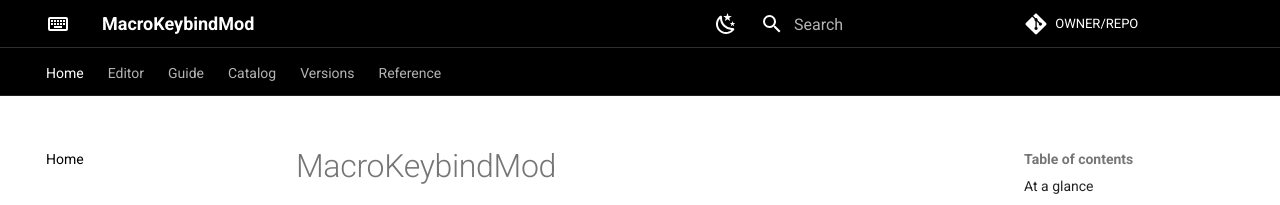
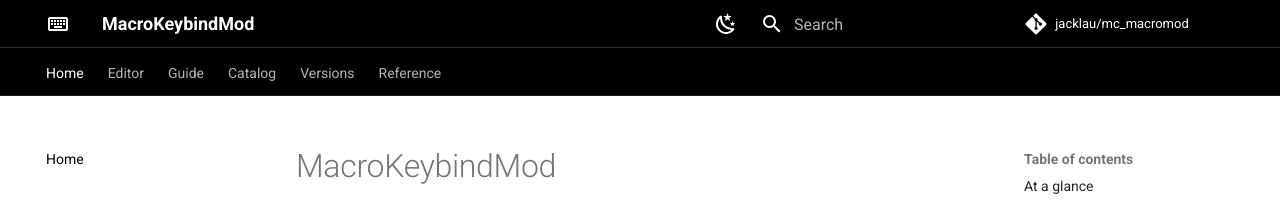
Before and after one commit to jackulau/MacroKeybindMod, an MkDocs documentation site: the page built from docs/index.md, in a window 1280 px wide. Shown: the top 205 px of the page. Built offline with MkDocs 1.6.1 and Material for MkDocs 9.7.7, drawn with Linux system fonts in a browser that asks for light colours; nearby versions of some CDN libraries; library files that are not in the unit come from our copies; comment, search, counter and statistics services are not loaded.

Commit message:
Set GitHub Pages URLs to jacklau/mc_macromod
Filled the OWNER/REPO placeholders: site_url=https://jacklau.github.io/mc_macromod/, repo_url/repo_name=jacklau/mc_macromod (inferred from git user.name + repo dir; change the three lines if your GitHub handle differs).

Goal: 012-finalize-verify (deliverable 1)

```diff
--- a/mkdocs.yml
+++ b/mkdocs.yml
@@ -4,12 +4,12 @@
   Minecraft macro engine with its own scripting DSL, running on Fabric across
   the entire 1.21.x line and back to 1.14.4.
 
-# GitHub Pages — replace OWNER/REPO with your repository before publishing.
+# GitHub Pages — set to jacklau/mc_macromod; change these three lines if your repo differs.
 # See CONTRIBUTING.md "Publishing the docs". These only affect canonical URLs +
 # the repo/edit links; the site builds fine without them for local preview.
-site_url: https://OWNER.github.io/REPO/
-repo_url: https://github.com/OWNER/REPO
-repo_name: OWNER/REPO
+site_url: https://jacklau.github.io/mc_macromod/
+repo_url: https://github.com/jacklau/mc_macromod
+repo_name: jacklau/mc_macromod
 edit_uri: edit/master/docs/
 
 docs_dir: docs
```
